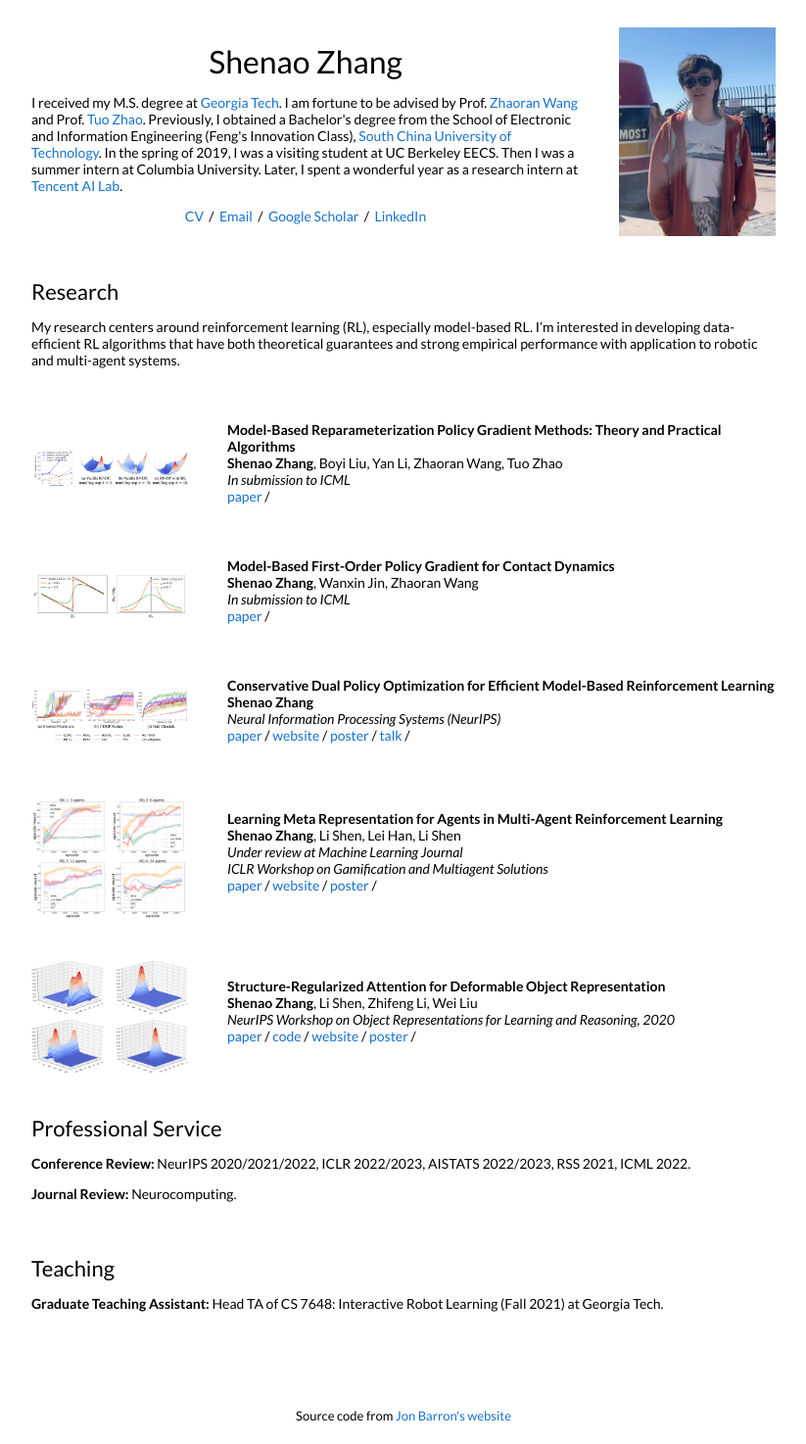
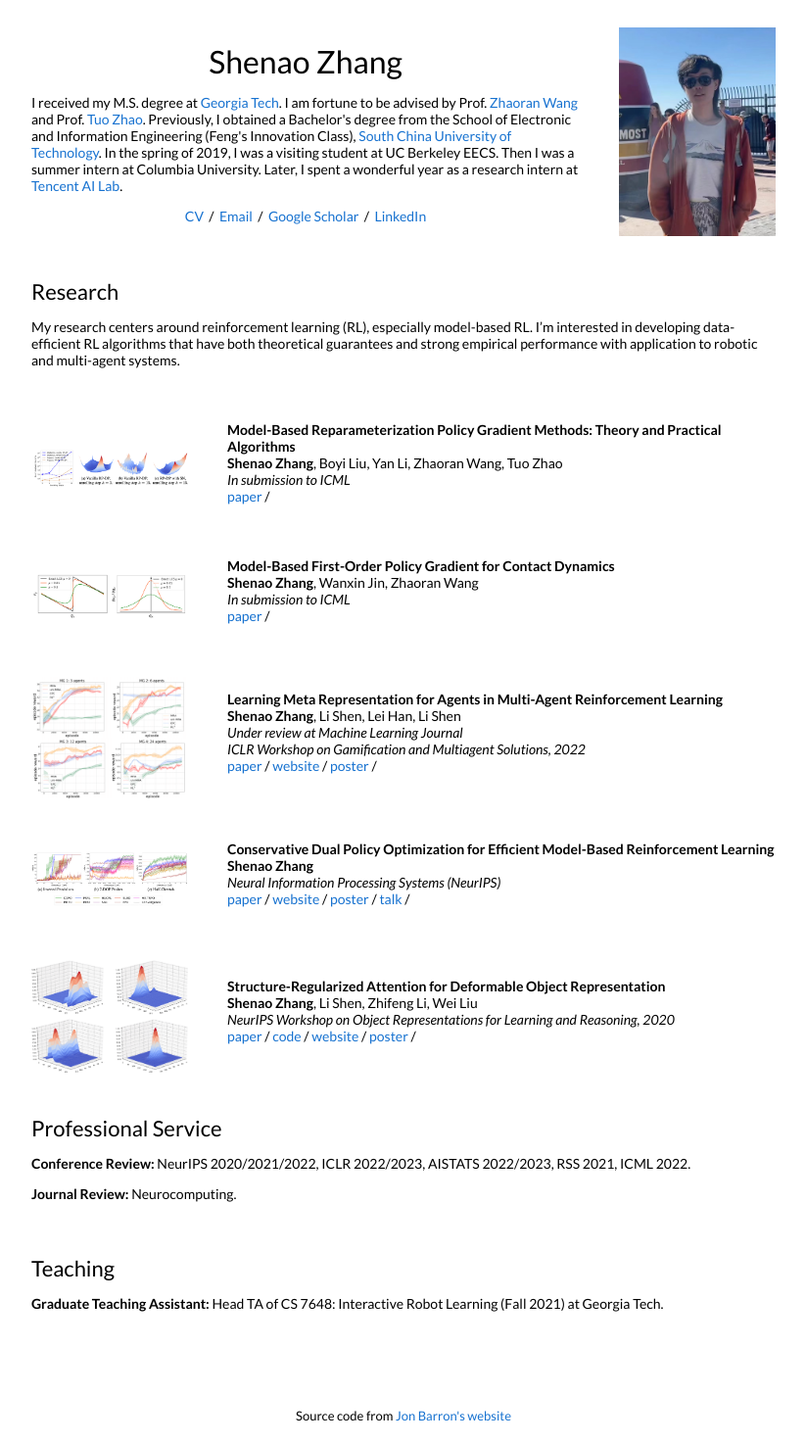
Before and after one commit to shenao-zhang/shenao-zhang.github.io, a Jekyll site: the page built from _posts/2021-12-02-mbpg.markdown, in a window 1280 px wide. Shown: the whole page at 98% size, without its empty margins (228-1051 px from the left). Built offline with Jekyll 4.4.1, drawn with Linux system fonts in a browser that asks for light colours.

Commit message:
Update 2021-05-12-mra.markdown

```diff
--- a/_posts/2021-05-12-mra.markdown
+++ b/_posts/2021-05-12-mra.markdown
@@ -1,13 +1,13 @@
 ---
 layout: post
 title:  "Learning Meta Representation for Agents in Multi-Agent Reinforcement Learning"
-date:   2021-01-01 01:01:01 +00:00
+date:   2022-01-01 01:01:01 +00:00
 image: /images/mra21.png
 categories: research
 author: "Shenao Zhang"
 authors: "<strong>Shenao Zhang</strong>,  Li Shen, Lei Han, Li Shen"
 venue: "Under review at Machine Learning Journal <br />
-ICLR Workshop on Gamification and Multiagent Solutions"
+ICLR Workshop on Gamification and Multiagent Solutions, 2022"
 arxiv: https://arxiv.org/abs/2108.12988
 website: https://openreview.net/forum?id=SbNlwsq1peq
 poster: https://iclr.cc/media/PosterPDFs/ICLR%202022/3c59dc048e8850243be8079a5c74d079.png
```
